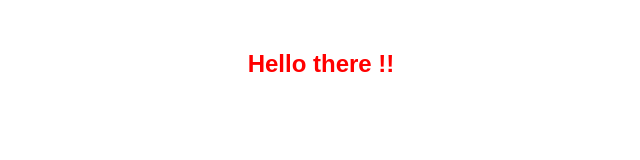
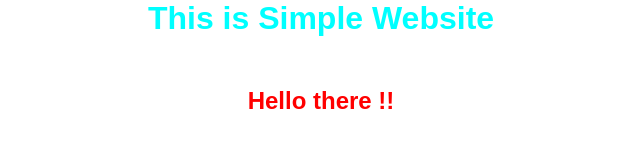
Before and after one commit to BilaalRashid278/New_Bilaal_GitHub, a plain HTML site: page index.html in a window 1280 px wide. Shown: the whole page, without its empty margins (319-959 px from the left). Drawn offline with Linux system fonts and the light colour scheme.

Commit message:
i will create h tag

```diff
--- a/index.html
+++ b/index.html
@@ -5,10 +5,13 @@
     <meta http-equiv="X-UA-Compatible" content="IE=edge">
     <meta name="viewport" content="width=device-width, initial-scale=1.0">
     <link rel="stylesheet" href="./style.css">
+    <link rel="stylesheet" href="./style2.css">
     <title>GitHub Project</title>
 </head>
 <body>
+    <h1 class="foot">This is Simple Website</h1>
     <h2>Hello there !!</h2>
+
     <script src="./script.js"></script>
 </body>
 </html>
--- a/style2.css
+++ b/style2.css
@@ -9,3 +9,8 @@
 .pubg{
     color: green;
 }
+.foot{
+    color: aqua;
+    font-family: sans-serif;
+    text-align: center;
+}
```
